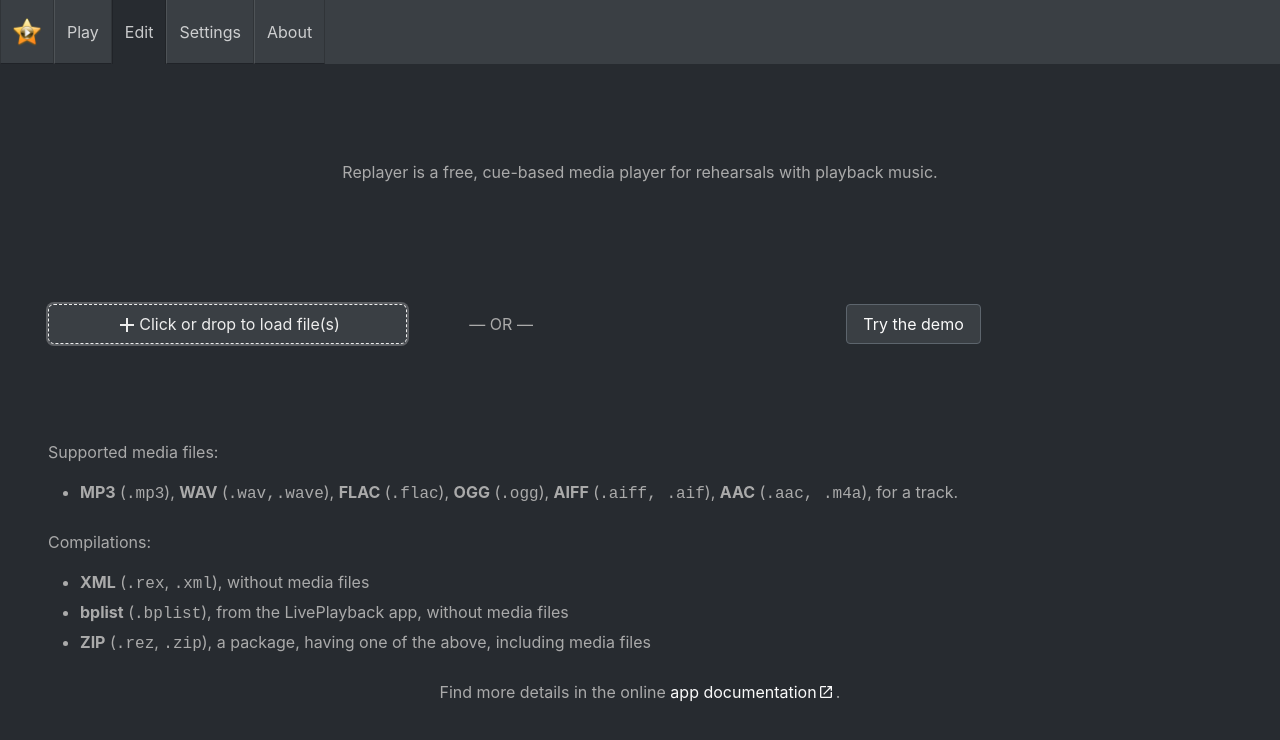
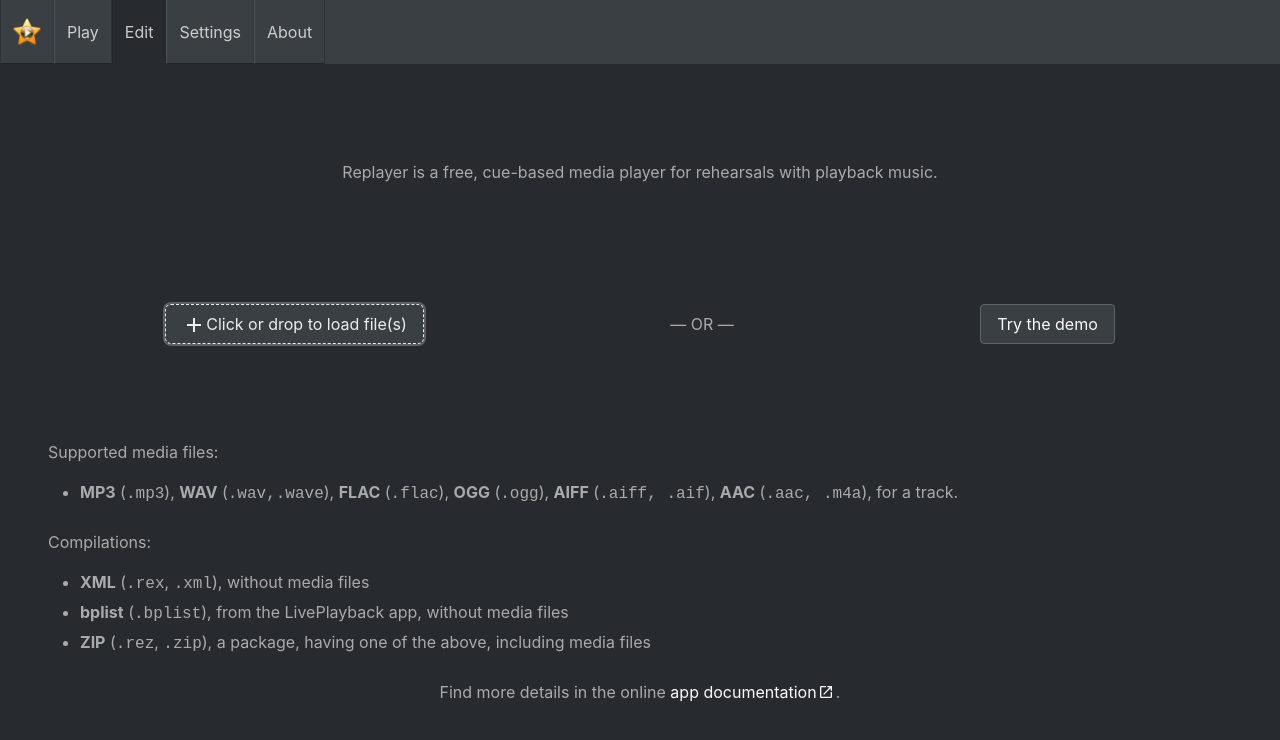
Before and after one commit to suterma/replayer-pwa, a Vue app: page /#/edit in a window 1280 px wide. Shown: the top 740 px of the page. Built offline with nearby package versions, Linux system fonts and the light colour scheme; what outfront would draw is missing.

Commit message:
fixed media loader with dem button

```diff
--- a/src/components/MediaDropZone.vue
+++ b/src/components/MediaDropZone.vue
@@ -120,17 +120,6 @@ The URL input is wider, because it should be able to easily deal with lenghty in
                 </div>
             </div>
         </Experimental>
-        <div v-if="isExpanded" class="level-item has-text-centered">
-            <div class="ml-3 mr-3">&mdash; OR &mdash;</div>
-        </div>
-        <div
-            v-if="isExpanded"
-            class="level-item has-text-centered is-flex-grow-5 is-flex-shrink-1"
-        >
-            <button class="button" @click="loadDemo()">
-                <span>Try the demo</span>
-            </button>
-        </div>
     </div>
 </template>
 
@@ -193,17 +182,6 @@ export default defineComponent({
         isLoadingFromFile: false,
     }),
     methods: {
-        loadDemo() {
-            const url =
-                location.protocol +
-                '//' +
-                location.host +
-                location.pathname +
-                'demo-compilation-featuring-lidija-roos.rez';
-            console.debug('loadDemo:', url);
-
-            this.$store.dispatch(ActionTypes.LOAD_FROM_URL, url);
-        },
         openFile() {
             console.debug('MediaDropZone::openFile');
             (this.$refs.file as HTMLInputElement).click();
--- a/src/views/Play.vue
+++ b/src/views/Play.vue
@@ -22,10 +22,25 @@
         <!-- v-click-outside seems not to work well with v-if -->
         <!-- Additionally, v-show seems not to work properly when used directly on the MediaDropZone-Element, thus it's applied to an extra div -->
         <div v-show="this.isEditMode || !hasCompilation">
-            <MediaDropZone
-                v-model:isExpanded="isMediaDropZoneExpanded"
-                v-click-outside="clickedOutside"
-            />
+            <div class="level media-loader">
+                <div class="level-item has-text-centered">
+                    <MediaDropZone
+                        v-model:isExpanded="isMediaDropZoneExpanded"
+                        v-click-outside="clickedOutside"
+                    />
+                </div>
+                <!-- Suggest the demo only when no compilation/track is shown -->
+                <template v-if="!hasCompilation">
+                    <div class="level-item has-text-centered">
+                        <div class="ml-3 mr-3">&mdash; OR &mdash;</div>
+                    </div>
+                    <div class="level-item has-text-centered">
+                        <button class="button" @click="loadDemo()">
+                            <span>Try the demo</span>
+                        </button>
+                    </div>
+                </template>
+            </div>
         </div>
     </div>
     <div v-if="!hasCompilation" class="section pl-0 pr-0 content">
@@ -47,6 +62,7 @@ import Experimental from '@/components/Experimental.vue';
 import CompilationLoader from '@/components/CompilationLoader.vue';
 import MediaList from '@/components/MediaList.vue';
 import CompilationKeyboardHandler from '@/components/CompilationKeyboardHandler.vue';
+import { ActionTypes } from '@/store/action-types';
 
 /** A view for playing an existing compilation */
 export default defineComponent({
@@ -87,6 +103,17 @@ export default defineComponent({
         updateMediaDropZoneExpansion(expanded: boolean): void {
             this.isMediaDropZoneExpanded = expanded;
         },
+        loadDemo() {
+            const url =
+                location.protocol +
+                '//' +
+                location.host +
+                location.pathname +
+                'demo-compilation-featuring-lidija-roos.rez';
+            console.debug('loadDemo:', url);
+
+            this.$store.dispatch(ActionTypes.LOAD_FROM_URL, url);
+        },
     },
     computed: {
         compilation(): ICompilation {
@@ -111,8 +138,8 @@ export default defineComponent({
 });
 </script>
 <style lang="css" scoped>
-/** Add a margin at the top of the media drop zone level, to have a space between the tracks and the drop zone */
-.media-drop-zone {
+/** Add a margin at the top of the media loader level, to have a space between the tracks and the loader */
+.media-loader {
     margin-top: 1.5rem;
 }
 </style>
```
